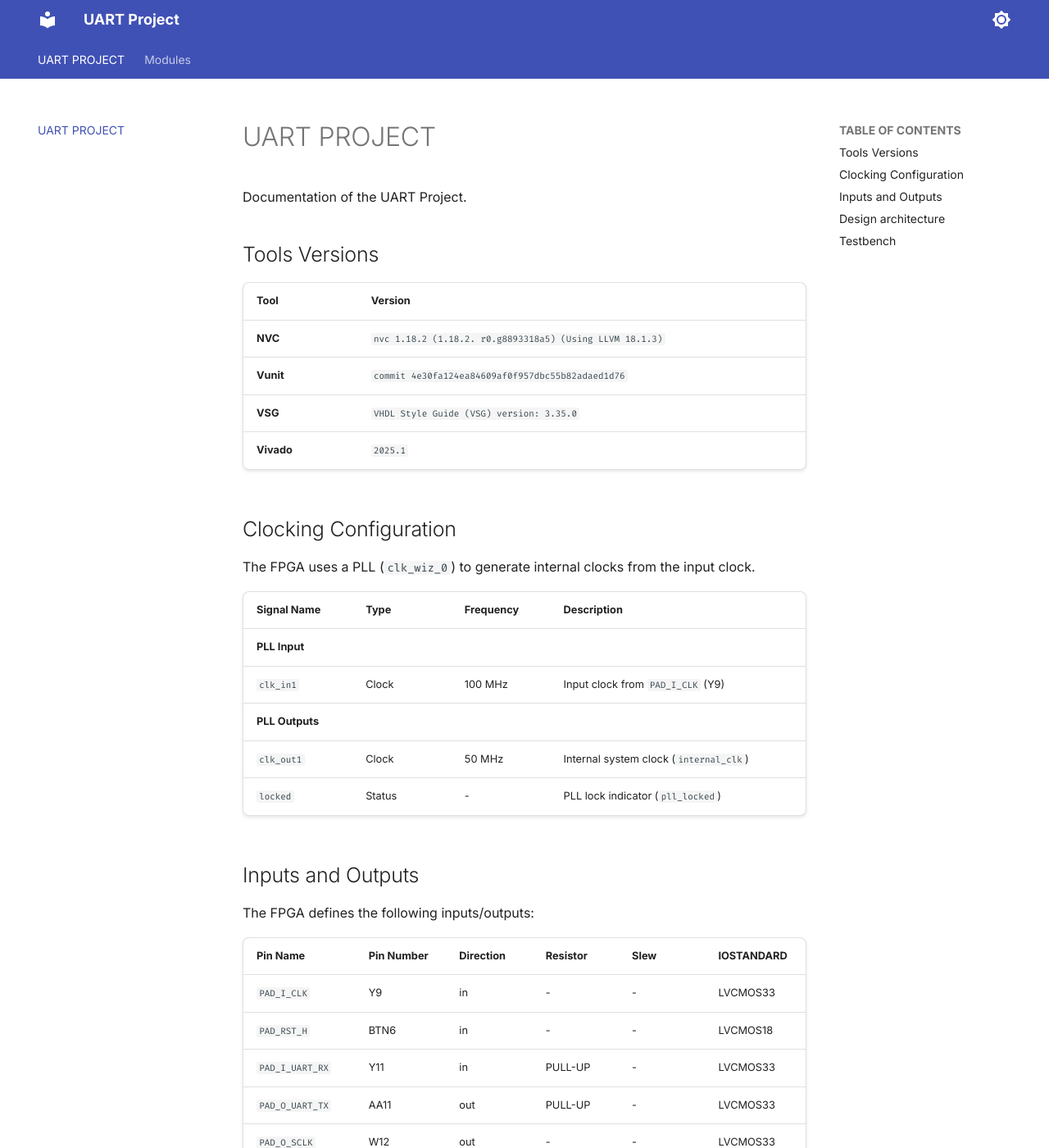
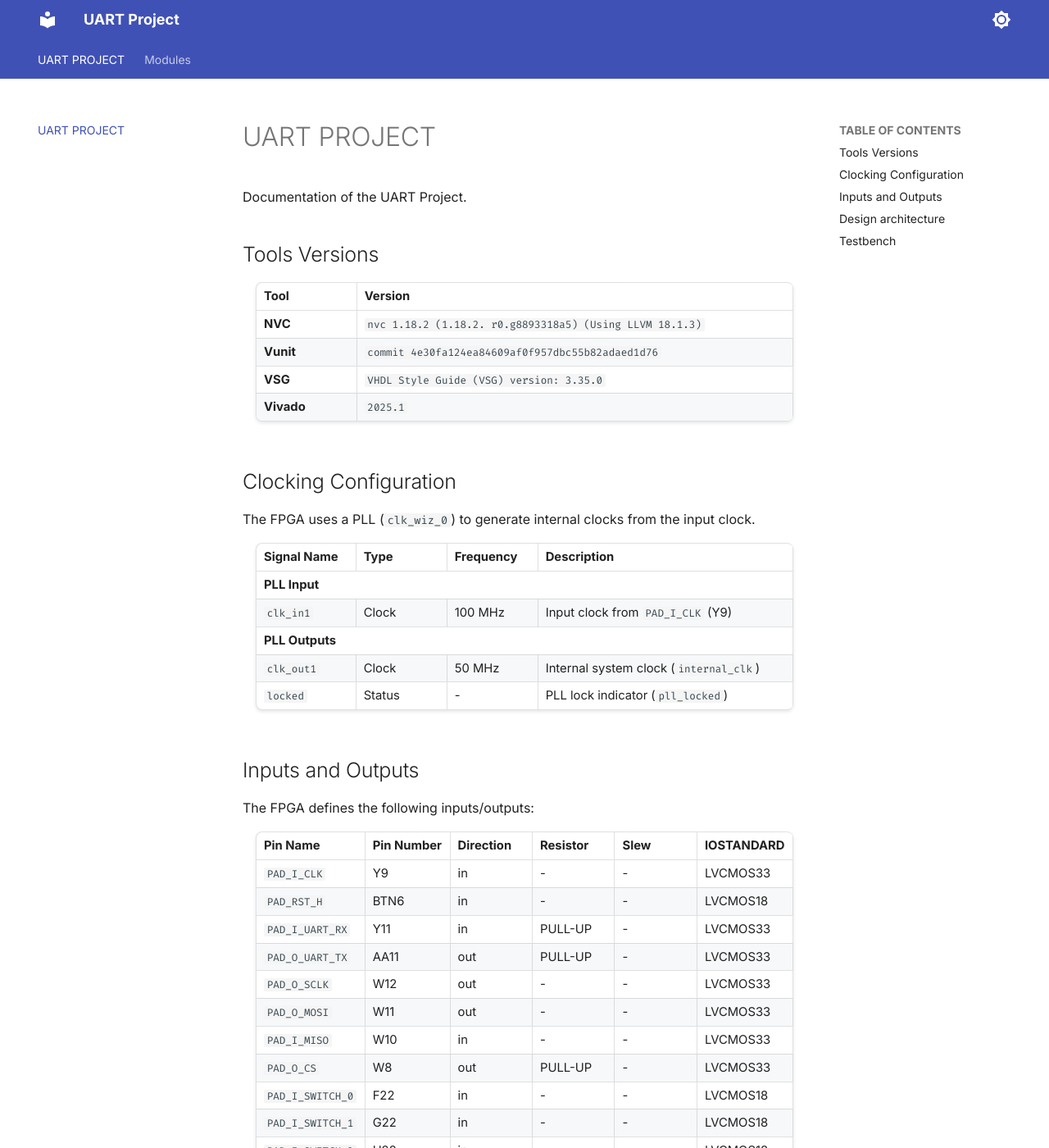
Before and after one commit to CharrierTim/uart, an MkDocs documentation site: the page built from docs/index.md, in a window 1280 px wide and 1400 px high. Shown: the whole window at 82% size. Built offline with MkDocs 1.6.1 and Material for MkDocs 9.7.7, drawn with Linux system fonts in a browser that asks for light colours.

Commit message:
chore: minor CSS tweaks

```diff
--- a/docs/assets/stylesheets/extras.css
+++ /dev/null
@@ -1,70 +0,0 @@
-/* Tables */
-.md-typeset__table {
-    min-width: 100%;
-}
-
-.md-typeset table:not([class]) {
-    display: table;
-}
-
-/* Navigation */
-.md-nav__title {
-    font-weight: 700;
-    text-transform: uppercase;
-    font-size: 0.7rem;
-}
-
-/* Search */
-.md-search__input {
-    border-radius: 24px;
-    background-color: var(--md-default-bg-color--lighter);
-}
-
-/* Tables */
-.md-typeset table:not([class]) {
-    border-radius: 8px;
-    overflow: hidden;
-    box-shadow: 0 2px 4px rgba(0, 0, 0, 0.1);
-}
-
-/* Code blocks */
-.md-typeset pre {
-    border-radius: 8px;
-    box-shadow: 0 2px 8px rgba(0, 0, 0, 0.1);
-}
-
-/* Tabs */
-.md-typeset .tabbed-labels {
-    border-bottom: 2px solid var(--md-primary-fg-color);
-}
-
-/* Page transitions */
-.md-content__inner {
-    animation: fadeIn 0.3s ease-in-out;
-}
-
-@keyframes fadeIn {
-    from {
-        opacity: 0;
-        transform: translateY(10px);
-    }
-
-    to {
-        opacity: 1;
-        transform: translateY(0);
-    }
-}
-
-/* Hover effects */
-.md-nav__link {
-    transition: color 0.2s, background-color 0.2s;
-}
-
-.md-nav__link:hover {
-    background-color: var(--md-primary-fg-color--transparent);
-}
-
-/* Smooth scrolling */
-html {
-    scroll-behavior: smooth;
-}
--- /dev/null
+++ b/docs/assets/stylesheets/style.css
@@ -0,0 +1,130 @@
+/* Tables */
+
+th,
+td {
+    border: 1px solid var(--md-typeset-table-color);
+    border-spacing: 0;
+    border-bottom: none;
+    border-left: none;
+    border-top: none;
+    word-wrap: break-word;
+    word-break: break-word;
+}
+
+.md-typeset__table {
+    line-height: 1;
+    width: 100%;
+}
+
+.md-typeset__scrollwrap {
+    width: 100%;
+    margin: 0;
+}
+
+.md-typeset__table table:not([class]) {
+    font-size: 0.74rem;
+    border-right: none;
+    width: 100% !important;
+    table-layout: auto;
+    display: table;
+}
+
+.md-typeset__table table:not([class]) td,
+.md-typeset__table table:not([class]) th {
+    padding: 9px;
+    word-wrap: break-word;
+    word-break: break-word;
+}
+
+/* light mode alternating table bg colors */
+.md-typeset__table tr:nth-child(2n) {
+    background-color: #f6f8fa;
+}
+
+/* dark mode alternating table bg colors */
+[data-md-color-scheme="slate"] .md-typeset__table tr:nth-child(2n) {
+    background-color: #161b22;
+}
+
+/* Navigation */
+.md-nav__title {
+    font-weight: 700;
+    text-transform: uppercase;
+    font-size: 0.7rem;
+}
+
+/* Search */
+.md-search__input {
+    border-radius: 24px;
+    background-color: var(--md-default-bg-color--lighter);
+}
+
+/* Tables */
+.md-typeset table:not([class]) {
+    border-radius: 8px;
+    overflow: hidden;
+    box-shadow: 0 2px 4px rgba(0, 0, 0, 0.1);
+    table-layout: auto;
+    width: 100% ! important;
+    display: table;
+}
+
+/* Code blocks */
+.md-typeset pre {
+    border-radius: 8px;
+    box-shadow: 0 2px 8px rgba(0, 0, 0, 0.1);
+}
+
+/* Tabs */
+.md-typeset .tabbed-labels {
+    border-bottom: 2px solid var(--md-primary-fg-color);
+}
+
+/* Page transitions */
+.md-content__inner {
+    animation: fadeIn 0.3s ease-in-out;
+}
+
+@keyframes fadeIn {
+    from {
+        opacity: 0;
+        transform: translateY(10px);
+    }
+
+    to {
+        opacity: 1;
+        transform: translateY(0);
+    }
+}
+
+/* Hover effects */
+.md-nav__link {
+    transition: color 0.2s, background-color 0.2s;
+}
+
+.md-nav__link:hover {
+    background-color: var(--md-primary-fg-color--transparent);
+}
+
+/* Smooth scrolling */
+html {
+    scroll-behavior: smooth;
+}
+
+/* Two-column grid layout */
+.grid {
+    display: grid;
+    grid-template-columns: 1fr 1fr;
+    gap: 2rem;
+    align-items: start;
+}
+
+.grid-item {
+    display: flex;
+    flex-direction: column;
+}
+
+.grid-item img {
+    max-width: 100%;
+    height: auto;
+}
--- a/mkdocs.yml
+++ b/mkdocs.yml
@@ -67,4 +67,4 @@
   - assets/javascripts/onload-events.js
 
 extra_css:
-  - assets/stylesheets/extras.css
+  - assets/stylesheets/style.css
```
